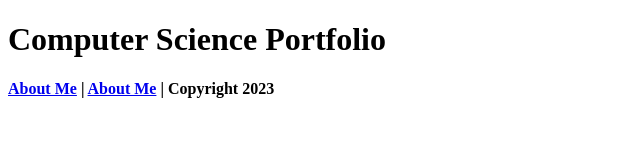
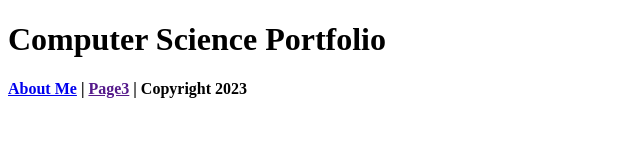
Before and after one commit to Chaska21822/b4computerscience2023, a plain HTML site: page index.html in a window 1280 px wide. Shown: the whole page, without its empty margins (0-640 px from the left). Drawn offline with Linux system fonts and the light colour scheme.

Commit message:
Update index.html
Footer links

```diff
--- a/index.html
+++ b/index.html
@@ -16,7 +16,7 @@
   <div class="footer">
   <h4>
 	  <a href="../aboutme.html">About Me</a> |
-	  <a href="Page3">About Me</a> |
+	  <a href="">Page3</a> |
 
 	  Copyright 2023
   </h4>
```
